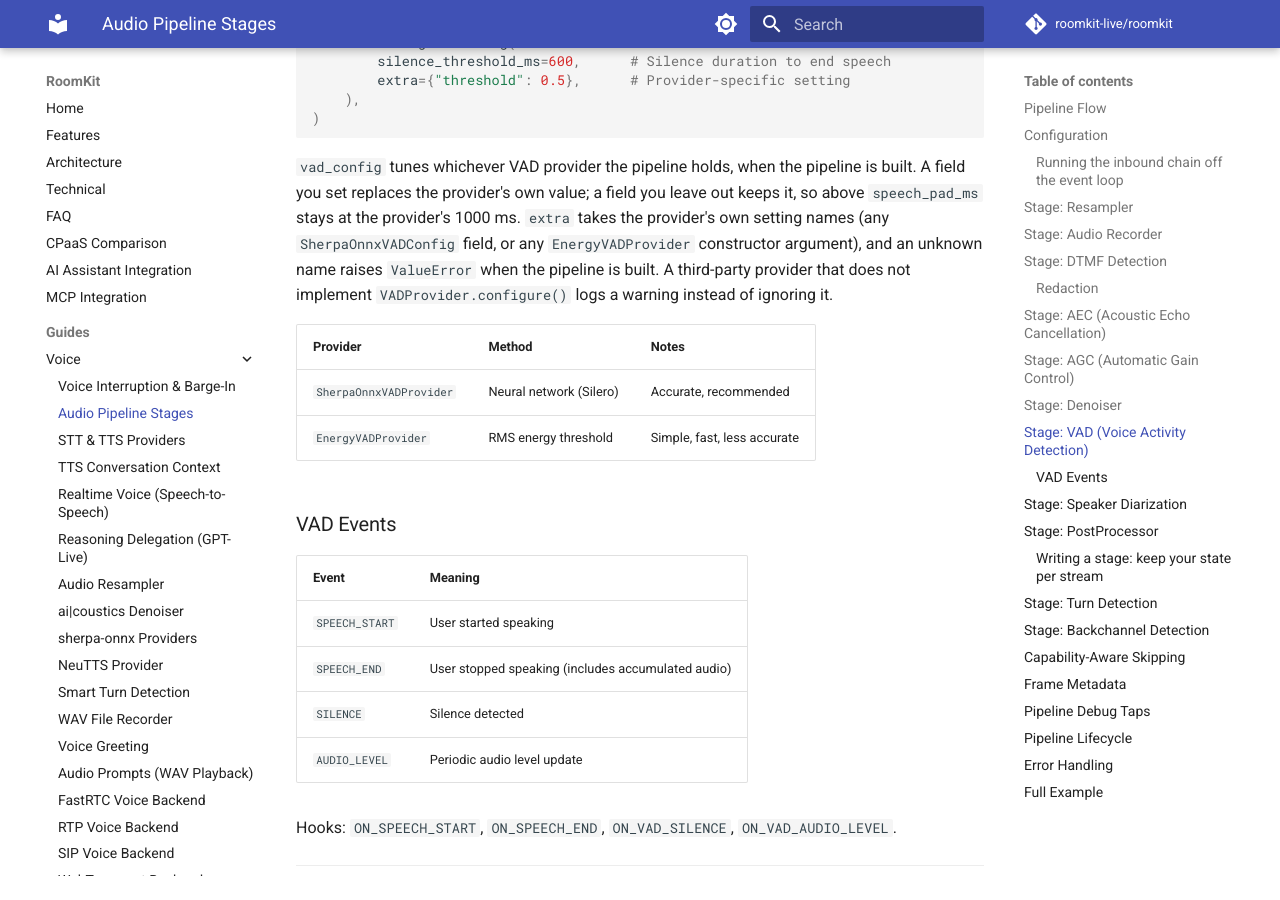
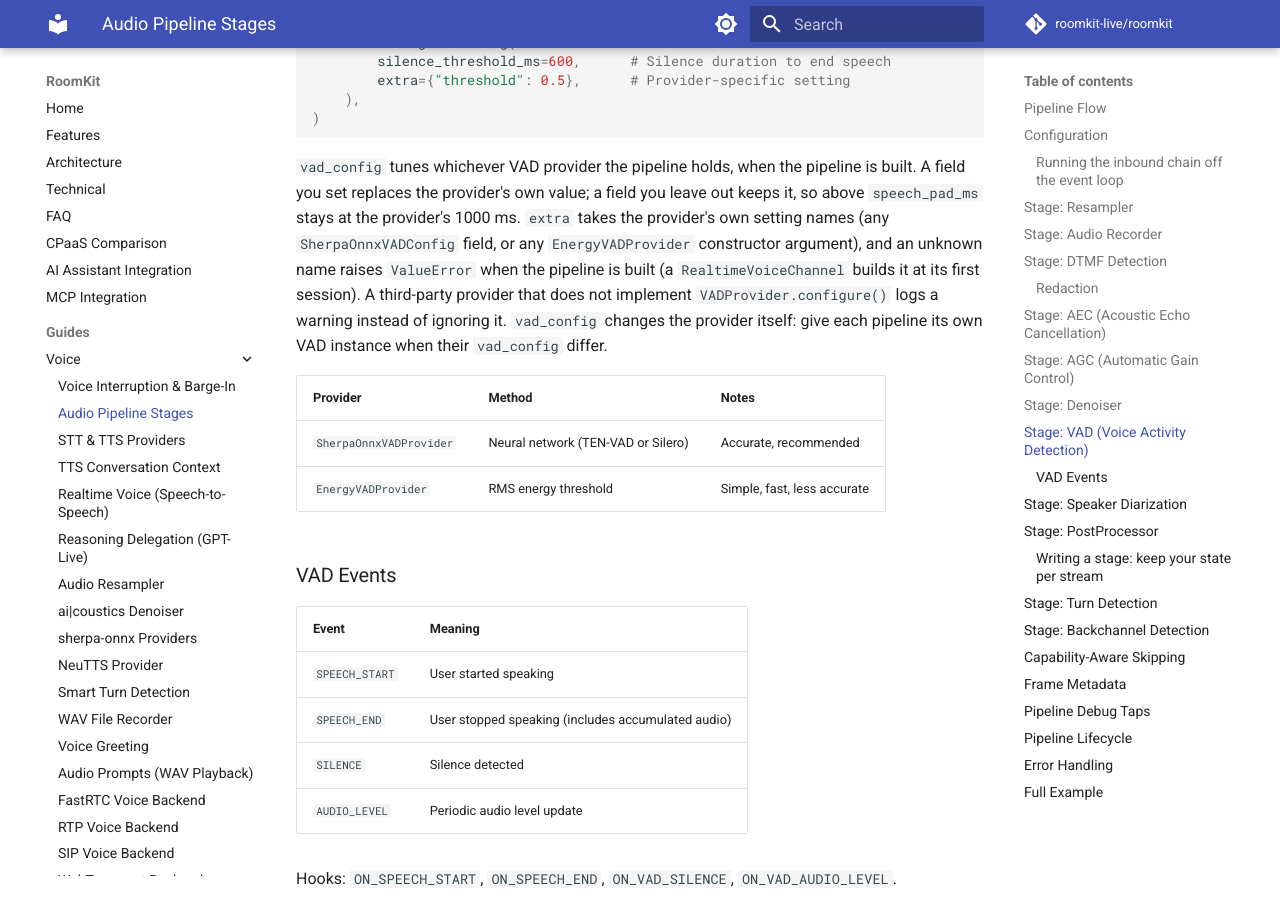
Before and after one commit to roomkit-live/roomkit-docs, an MkDocs documentation site: the page built from docs/guides/audio-pipeline-stages.md, in a window 1280 px wide and 900 px high, scrolled down 8259 px. Built offline with MkDocs 1.6.1 and Material for MkDocs 9.7.7, drawn with Linux system fonts in a browser that asks for light colours; comment, search, counter and statistics services are not loaded.

Commit message:
docs(pipeline): vad_config changes the provider itself, TEN-VAD in the VAD table (RMK-209)

```diff
--- a/docs/guides/audio-pipeline-stages.md
+++ b/docs/guides/audio-pipeline-stages.md
@@ -348,12 +348,15 @@ is built. A field you set replaces the provider's own value; a field you leave
 out keeps it, so above `speech_pad_ms` stays at the provider's 1000 ms. `extra`
 takes the provider's own setting names (any `SherpaOnnxVADConfig` field, or any
 `EnergyVADProvider` constructor argument), and an unknown name raises
-`ValueError` when the pipeline is built. A third-party provider that does not
-implement `VADProvider.configure()` logs a warning instead of ignoring it.
+`ValueError` when the pipeline is built (a `RealtimeVoiceChannel` builds it at
+its first session). A third-party provider that does not implement
+`VADProvider.configure()` logs a warning instead of ignoring it. `vad_config`
+changes the provider itself: give each pipeline its own VAD instance when their
+`vad_config` differ.
 
 | Provider | Method | Notes |
 |----------|--------|-------|
-| `SherpaOnnxVADProvider` | Neural network (Silero) | Accurate, recommended |
+| `SherpaOnnxVADProvider` | Neural network (TEN-VAD or Silero) | Accurate, recommended |
 | `EnergyVADProvider` | RMS energy threshold | Simple, fast, less accurate |
 
 ### VAD Events
```
